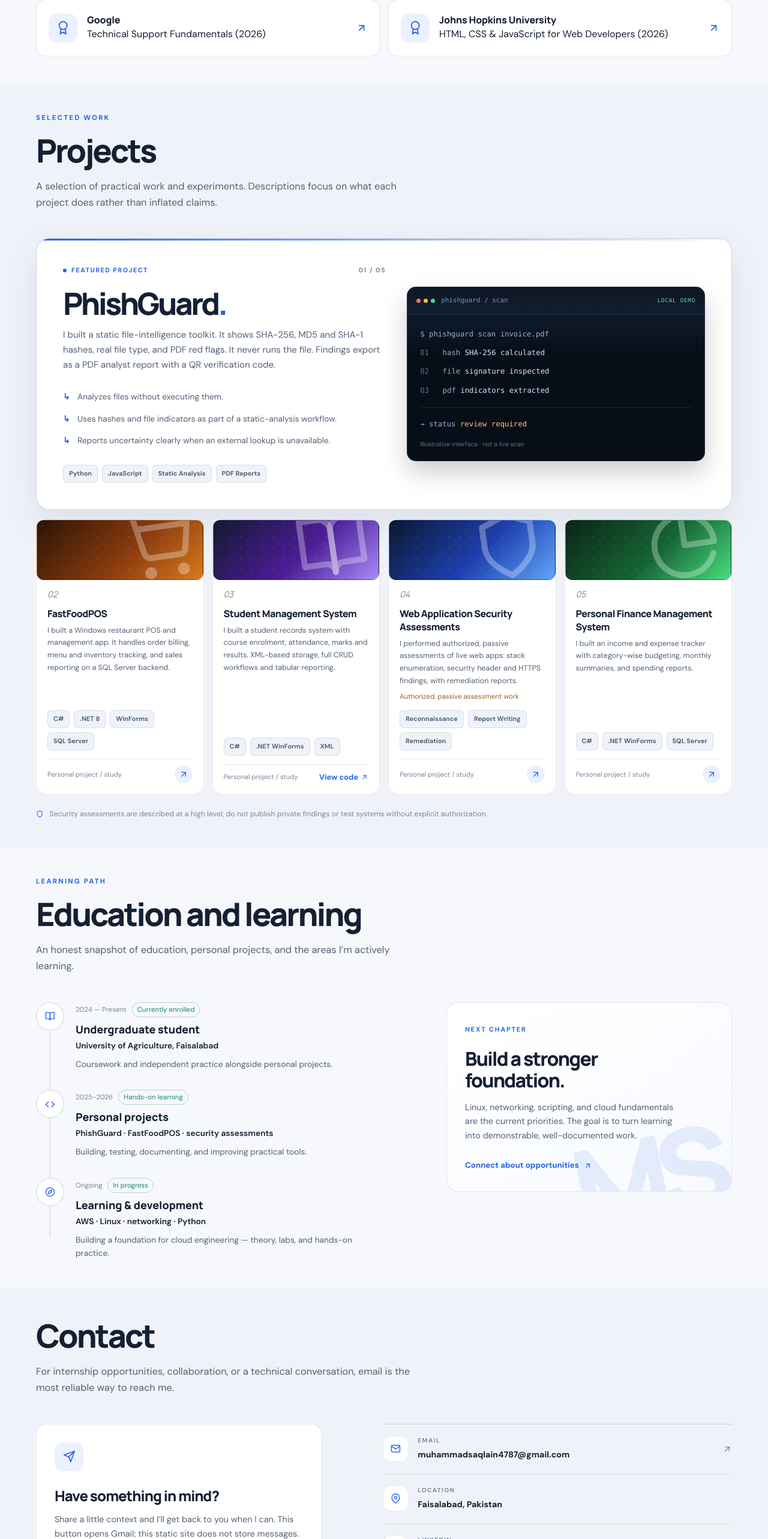
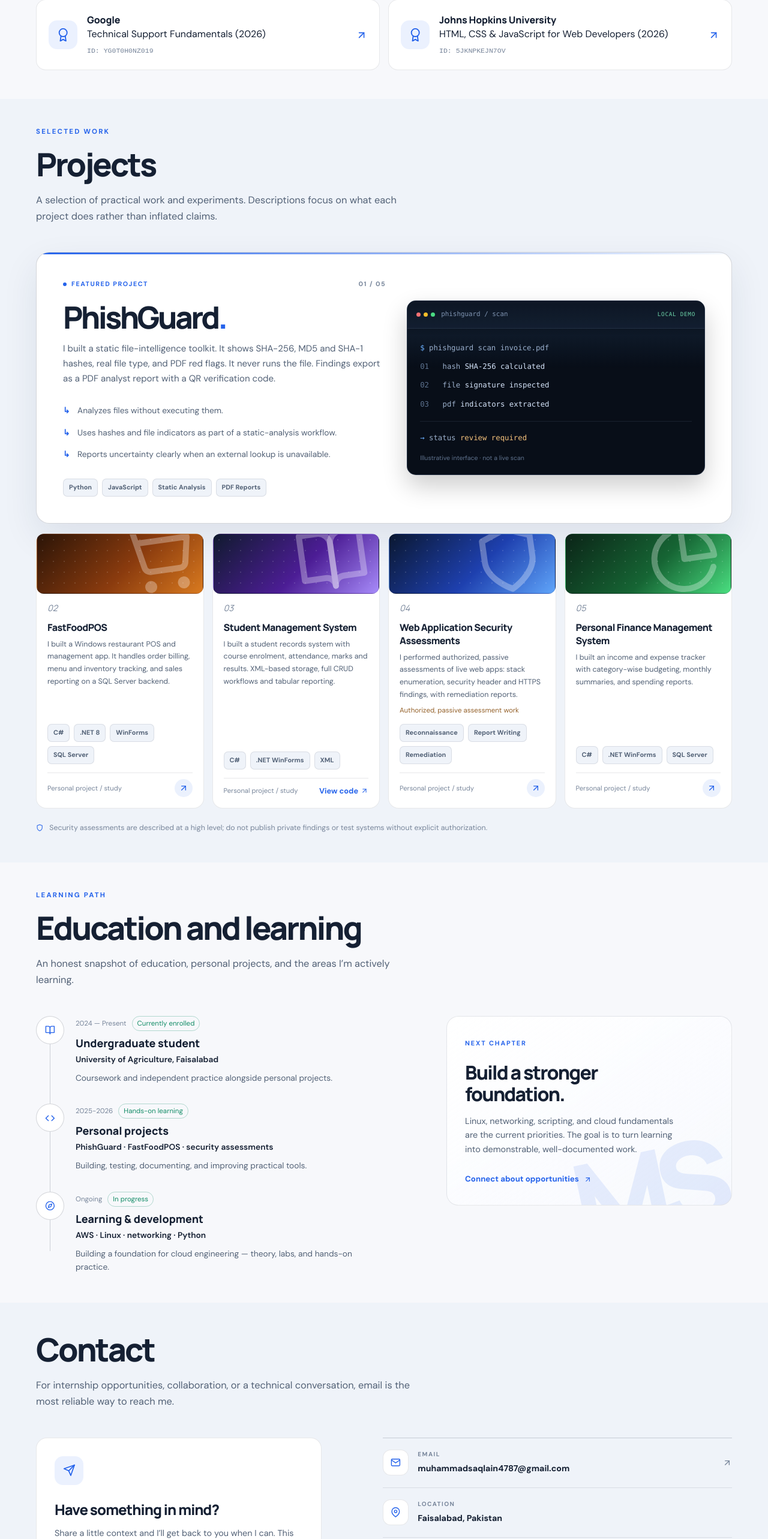
Before and after one commit to muhammadsaqlain-tech/saqlain-portfolio, a React (Vite) app: page / in a window 1280 px wide. Shown: the part 2334-4900 px from the top of the page at 60% size. Built offline with nearby package versions, Linux system fonts and the light colour scheme.

Commit message:
GitHub link, badge dark mode, copy email, cert IDs

```diff
--- a/src/components/Certifications.tsx
+++ b/src/components/Certifications.tsx
@@ -25,6 +25,7 @@ export default function Certifications() {
               <div>
                 <strong>{cert.issuer}</strong>
                 <span>{cert.title} ({cert.year})</span>
+                <code className="cert-id">ID: {cert.credentialId}</code>
               </div>
               <FiArrowUpRight className="cert-card-arrow" aria-hidden="true" />
             </motion.a>
--- a/src/components/Contact.tsx
+++ b/src/components/Contact.tsx
@@ -1,4 +1,5 @@
-import { FiArrowUpRight, FiGithub, FiLinkedin, FiMail, FiMapPin, FiSend } from "react-icons/fi";
+import { useState } from "react";
+import { FiArrowUpRight, FiCheck, FiCopy, FiGithub, FiLinkedin, FiMail, FiMapPin, FiSend } from "react-icons/fi";
 import SectionHeading from "./SectionHeading";
 import { profile } from "../data/portfolio";
 
@@ -8,6 +9,14 @@ export default function Contact() {
   const subject = encodeURIComponent("Portfolio contact — Muhammad Saqlain");
   const body = encodeURIComponent("Hi Saqlain,\n\nI’m reaching out about...");
   const mailto = `mailto:${profile.email}`;
+  const [copied, setCopied] = useState(false);
+  const copyEmail = async () => {
+    try {
+      await navigator.clipboard.writeText(profile.email);
+      setCopied(true);
+      setTimeout(() => setCopied(false), 2000);
+    } catch { /* clipboard unavailable */ }
+  };
   return (
     <section className="section-shell section-light" id="contact">
       <div className="wrap">
@@ -16,9 +25,10 @@ export default function Contact() {
           <div className="contact-intro reveal">
             <span className="contact-symbol"><FiSend /></span>
             <h3>Have something in mind?</h3>
-            <p>Share a little context and I’ll get back to you when I can. This button opens Gmail; this static site does not store messages.</p>
+            <p>Share a little context and I’ll get back to you when I can. This button opens your mail app; this static site does not store messages.</p>
             <div className="contact-actions">
               <a className="button button-primary" href={`${mailto}?subject=${subject}&body=${body}`}>Write an email <FiArrowUpRight /></a>
+              <button className="button button-secondary" onClick={copyEmail} type="button">{copied ? <><FiCheck /> Copied!</> : <><FiCopy /> Copy email</>}</button>
               <a className="button button-secondary" href={profile.resume} target="_blank" rel="noreferrer"><FiArrowUpRight /> Resume</a>
             </div>
           </div>
--- a/src/data/portfolio.ts
+++ b/src/data/portfolio.ts
@@ -39,7 +39,7 @@ export const profile = {
   role: "Aspiring Cloud Engineer",
   email: "muhammadsaqlain4787@gmail.com",
   location: "Faisalabad, Pakistan",
-  github: "",
+  github: "https://github.com/muhammadsaqlain-tech",
   linkedin: "https://linkedin.com/in/muhammadsaqlain-tech",
   availability: "Available for remote internships",
   resume: "/saqlain-resume.pdf", // real resume, served from public/ — update the file there to change it
@@ -50,6 +50,7 @@ export type Certification = {
   title: string;
   year: string;
   url: string;
+  credentialId: string;
 };
 
 export const certifications: Certification[] = [
@@ -58,12 +59,14 @@ export const certifications: Certification[] = [
     title: "Technical Support Fundamentals",
     year: "2026",
     url: "https://coursera.org/verify/YG0T0H0NZ019",
+    credentialId: "YG0T0H0NZ019",
   },
   {
     issuer: "Johns Hopkins University",
     title: "HTML, CSS & JavaScript for Web Developers",
     year: "2026",
     url: "https://coursera.org/verify/5JKNPKEJN7OV",
+    credentialId: "5JKNPKEJN7OV",
   },
 ];
 
--- a/src/styles.css
+++ b/src/styles.css
@@ -15,6 +15,9 @@
   --line-strong: rgba(201, 218, 243, .22);
   --accent: #60a5fa;
   --accent-strong: #3286f6;
+  --avail-ink: #86efac;
+  --avail-bg: rgba(34, 197, 94, .1);
+  --avail-line: rgba(34, 197, 94, .3);
   --accent-soft: rgba(96, 165, 250, .12);
   --accent-2: #a78bfa; /* secondary accent, used sparingly for gradients and glows */
   --green: #55d6a1;
@@ -37,6 +40,9 @@
   --line-strong: rgba(21, 32, 51, .18);
   --accent: #2563eb;
   --accent-strong: #1d4ed8;
+  --avail-ink: #15803d;
+  --avail-bg: #f0fdf4;
+  --avail-line: #bbf7d0;
   --accent-soft: rgba(37, 99, 235, .09);
   --accent-2: #7c3aed;
   --green: #138c67;
@@ -286,7 +292,7 @@ img { display: block; max-width: 100%; }
 
 
 
-.hero-availability { display: inline-flex; align-items: center; gap: 8px; margin: 14px 0 0; padding: 8px 16px; font-size: .82rem; font-weight: 600; color: #15803d; background: #f0fdf4; border: 1px solid #bbf7d0; border-radius: 999px; }
+.hero-availability { display: inline-flex; align-items: center; gap: 8px; margin: 14px 0 0; padding: 8px 16px; font-size: .82rem; font-weight: 600; color: var(--avail-ink); background: var(--avail-bg); border: 1px solid var(--avail-line); border-radius: 999px; }
 .availability-dot { width: 8px; height: 8px; border-radius: 50%; background: #22c55e; animation: pulse-dot 2s ease-in-out infinite; }
 @keyframes pulse-dot { 0%, 100% { opacity: 1; } 50% { opacity: .4; } }
 
@@ -295,6 +301,8 @@ img { display: block; max-width: 100%; }
 @keyframes blink { 0%, 100% { opacity: 1; } 50% { opacity: 0; } }
 
 
+
+.cert-id { display: block; margin-top: 4px; font-family: ui-monospace, monospace; font-size: .72rem; color: var(--faint); }
 
 /* Journey */
 .journey-layout { display: grid; grid-template-columns: 1.1fr .9fr; gap: clamp(45px, 8vw, 115px); align-items: start; }
```
